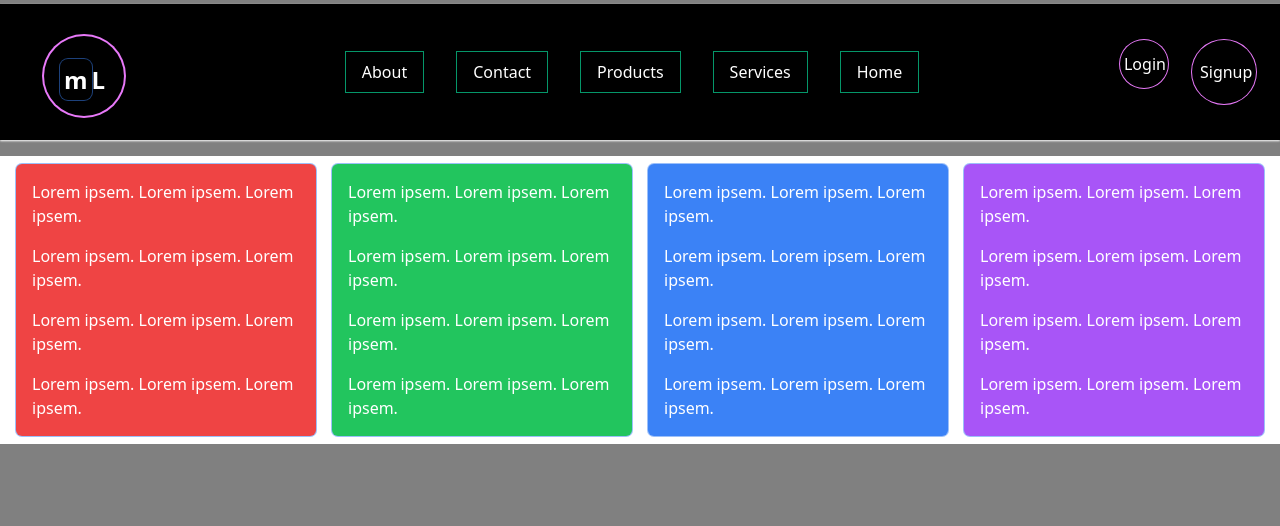
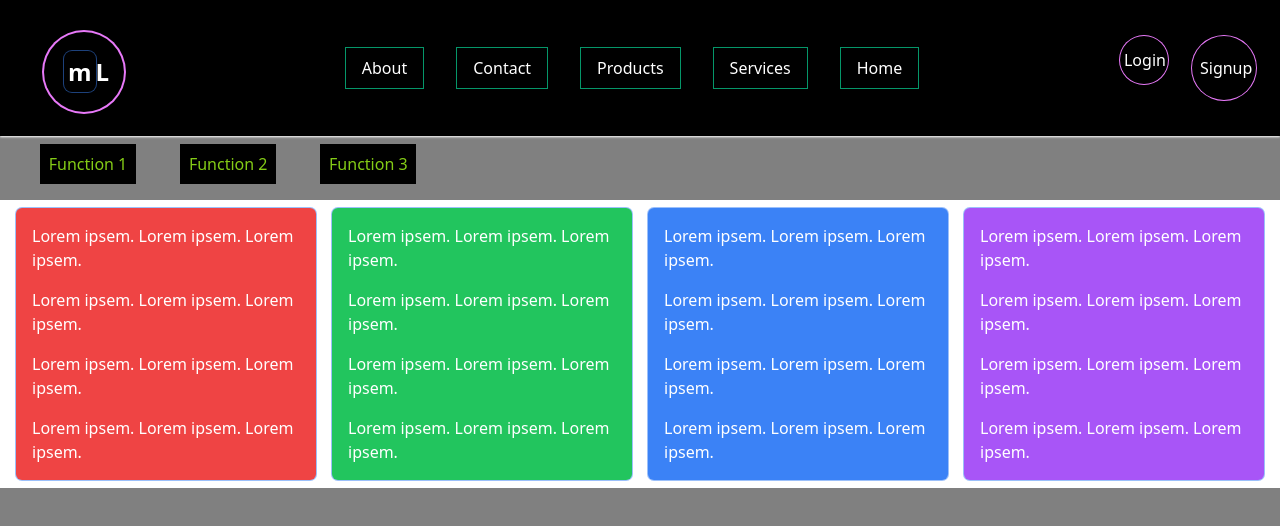
Before and after one commit to swavyast/TailwindProject-1, a website: page index.html in a window 1280 px wide. Drawn offline with nearby package versions, Linux system fonts and the light colour scheme.

Commit message:
tailwind-project-1 : commit - 00000002

```diff
--- a/index.html
+++ b/index.html
@@ -5,6 +5,7 @@
     <meta charset="UTF-8">
     <meta name="viewport" content="width=device-width, initial-scale=1.0">
     <script src="https://cdn.tailwindcss.com"></script>
+    <script src="js/script.js"></script>
     <title>You're Live</title>
 </head>
 
@@ -12,12 +13,17 @@
 
     <div class="mx-0 my-0">
         <!--===========================MenuBar===========================-->
-        <div class="mx-auto p-1 flex mt-1 shadow-sm shadow-white  bg-black">
+
+        <div class="mx-auto p-1 flex shadow-sm shadow-white  bg-black">
             <div class="col-span-4 p-1">
                 <ul class="flex p-2">
                     <li class="mx-5 p-2 font-semibold"><a
                             class="p-4 mt-2 hover:ring-emerald-600 relative z-30 inline-block h-20 w-20 rounded-full ring-2 ring-fuchsia-400 mx-auto text-center"
-                            href="index.html"><h3 class="text-white mt-2 -ml-1 p-1 font-extrabold first-letter:ring-1 first-letter:rounded-lg first-letter:p-2 last-of-type:first-letter:p-1 text-2xl">mL</h3></a></li>
+                            href="index.html">
+                            <h3
+                                class="text-white mt-1 -ml-1 p-1 font-extrabold first-letter:ring-1 first-letter:rounded-lg first-letter:p-2 last-of-type:first-letter:p-1 text-2xl ms-0">
+                                mL</h3>
+                        </a></li>
                 </ul>
             </div>
             <div class="col-auto mx-auto -top-10 max-w-min my-auto">
@@ -38,14 +44,31 @@
             </div>
             <div class="col-span-4 my-auto">
                 <ul class="flex p-2">
-                    <li class="mx-2 px-1"><a class="p-0 font-thin hover:ring-emerald-600 relative z-30 inline-block h-12 w-12 rounded-full ring-1 ring-fuchsia-400 mx-auto text-center"
-                            href="index.html"><h6 class="text-white mt-2 p-1">Login</h6></a></li>
-                    <li class="mx-2 px-1"><a class="p-0 px-2 font-extralight hover:ring-emerald-600 relative z-30 inline-block h-16 w-16 rounded-full ring-1 ring-fuchsia-400 text-center"
-                            href="index.html"><h6 class="text-white mt-5">Signup</h6></a></li>
+                    <li class="mx-2 px-1"><a
+                            class="p-0 font-thin hover:ring-emerald-600 relative z-30 inline-block h-12 w-12 rounded-full ring-1 ring-fuchsia-400 mx-auto text-center"
+                            href="index.html">
+                            <h6 class="text-white mt-2 p-1">Login</h6>
+                        </a></li>
+                    <li class="mx-2 px-1"><a
+                            class="p-0 px-2 font-extralight hover:ring-emerald-600 relative z-30 inline-block h-16 w-16 rounded-full ring-1 ring-fuchsia-400 text-center"
+                            href="index.html">
+                            <h6 class="text-white mt-5">Signup</h6>
+                        </a></li>
                 </ul>
             </div>
         </div>
         <!--===========================MenuBar===========================-->
+
+
+        <!--===========================Script Test Bar===========================-->
+
+        <button class="btn btn-primary w-24 bg-black mx-auto p-2 mt-2 ml-10 text-center text-lime-500" onclick="funct1()">Function 1</button>
+        <button class="btn btn-primary w-24 bg-black mx-auto p-2 mt-2 ml-10 text-center text-lime-500" onclick="funct2()">Function 2</button>
+        <button class="btn btn-primary w-24 bg-black mx-auto p-2 mt-2 ml-10 text-center text-lime-500" onclick="funct3()">Function 3</button>
+        <!--===========================Script Test Bar===========================-->
+
+        <!--===========================Boxes===========================-->
+
         <div class="flex md:mx-auto">
             <div class="row-span-10 bg-current flex mx-auto mt-4 p-2">
                 <div class="col-span-4 mx-2 bg-red-500 p-2 ring-1 rounded-md">
@@ -74,6 +97,7 @@
                 </div>
             </div>
         </div>
+        <!--===========================Boxes===========================-->
     </div>
 
 </body>
--- /dev/null
+++ b/js/script.js
@@ -0,0 +1,33 @@
+//alert("script is running");
+
+function funct1(){
+    const expr = prompt("Him or Her ?", "Type Here")
+
+    switch(expr){
+        case 'Her':
+            alert("A female")
+            break;
+        case 'Him':
+            alert("A male")
+        case 'None':
+        alert("You haven't entered anything, try again.")
+    }
+}
+
+function funct2(){
+    const promptValue = prompt("What's your age ?")
+    if(promptValue<=0){
+        alert("Age value can't be less than or equal to zero.")
+    }else if(promptValue<18){
+        alert("Minors can't drive")
+    }else{
+        alert("If you know, you can drive else you need to learn how to drive first, then only you can drive.")
+    }
+}
+
+function funct3(){
+
+    const exp = prompt("An expression is either true or false, choose a value and enjoy the magic")
+    // document.write(exp)
+    exp==='true'? alert("You have selected true and since i'm telling it right, it's already magical, isn't it?"): alert("no magic here :/")
+}
```
